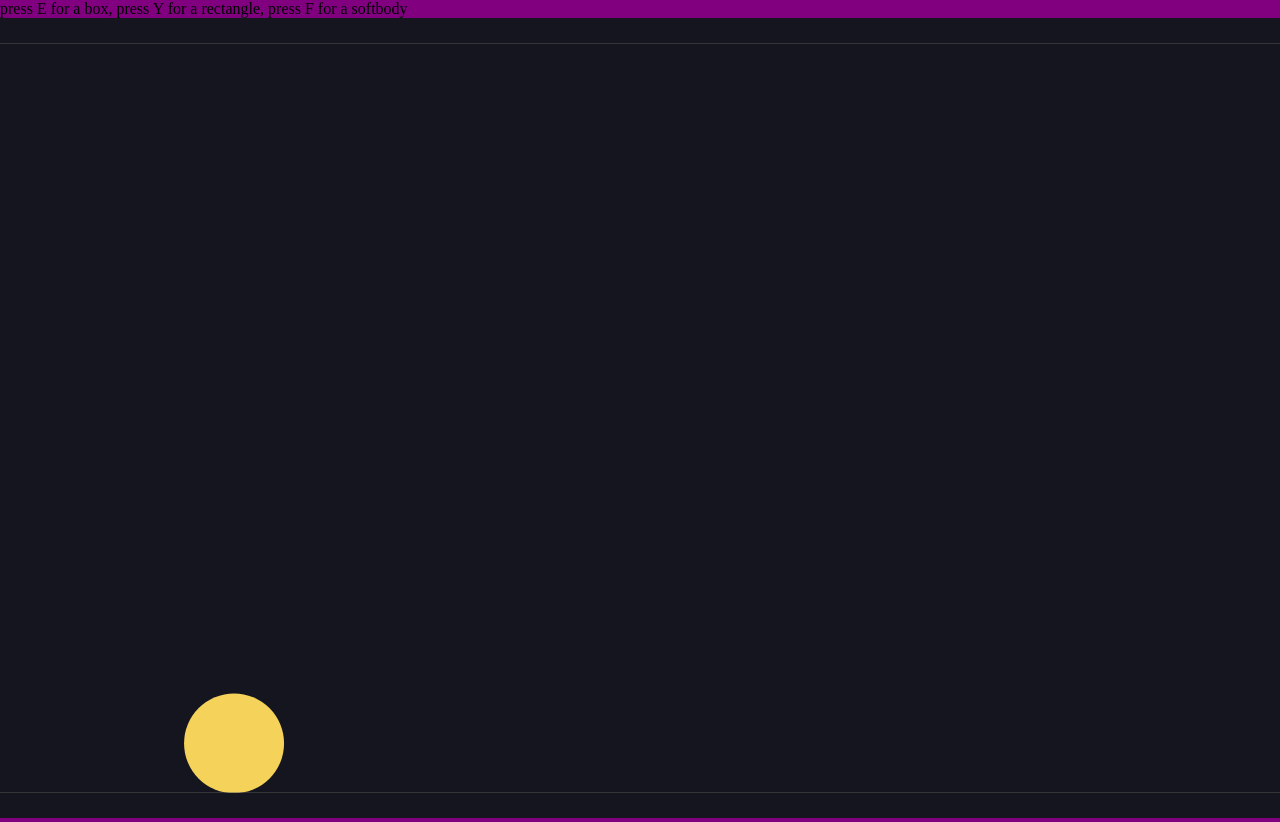
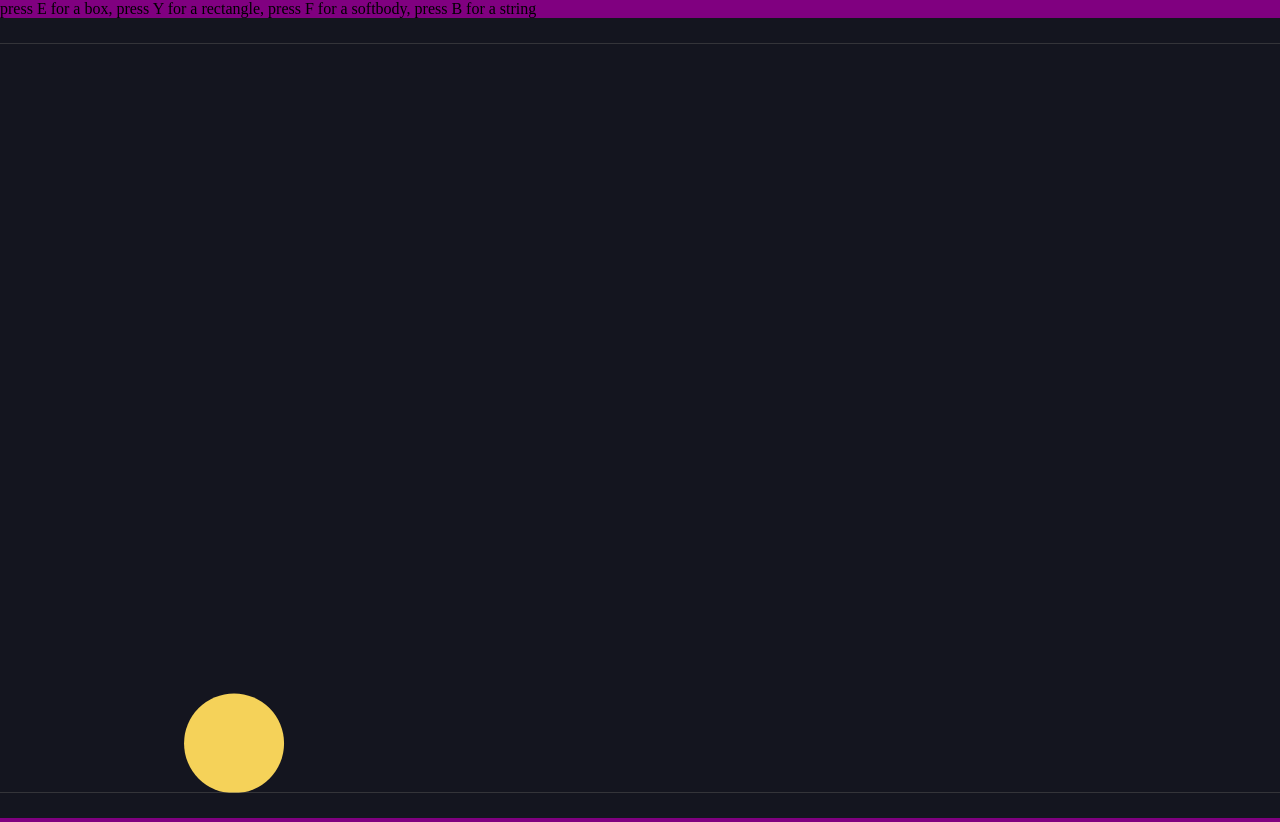
Before and after one commit to JohnTotonchi/JohnTotonchi.github.io, a plain HTML site: page mjs/index.html in a window 1280 px wide. Drawn offline with nearby package versions, Linux system fonts and the light colour scheme.

Commit message:
Update index.html

```diff
--- a/mjs/index.html
+++ b/mjs/index.html
@@ -14,7 +14,7 @@
   <script src="https://cdnjs.cloudflare.com/ajax/libs/matter-js/0.14.2/matter.min.js"></script>
 </head>
 <body>
-  press E for a box, press Y for a rectangle, press F for a softbody
+  press E for a box, press Y for a rectangle, press F for a softbody, press B for a string
 <a
 <canvas id="canvas"></canvas>
 
```
